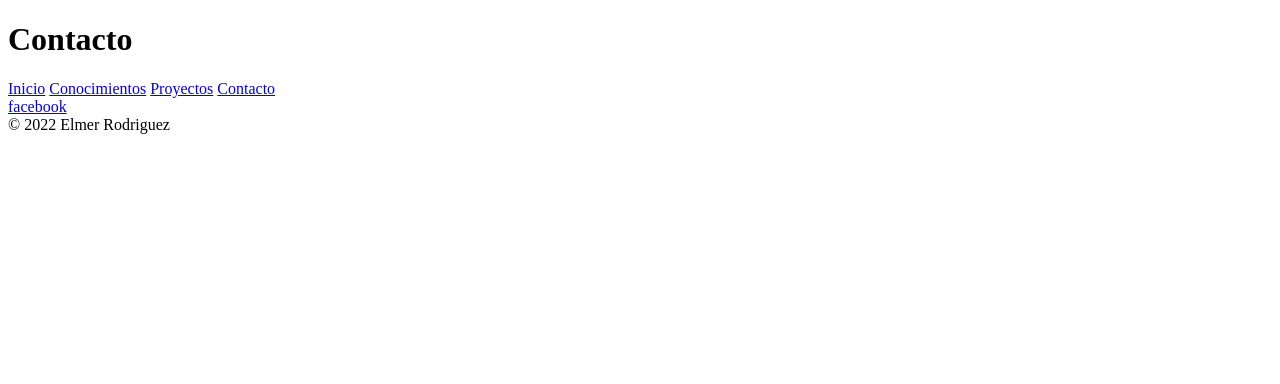
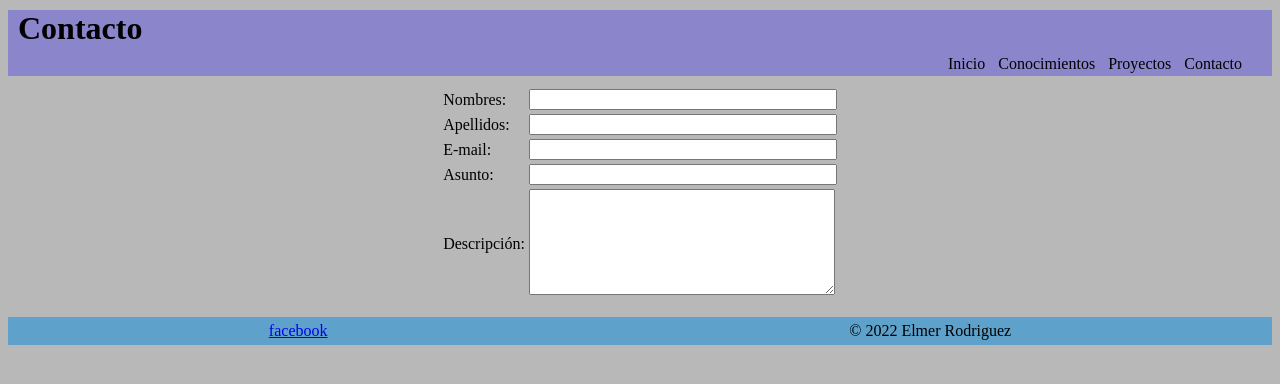
Before and after one commit to elmer718/portafolio, a plain HTML site: page html/contacto.html in a window 1280 px wide. Drawn offline with Linux system fonts and the light colour scheme.

Commit message:
se creo la pagina de contacto con su respectiva hoja de estilo

```diff
--- /dev/null
+++ b/css/contacto.css
@@ -0,0 +1,16 @@
+.cuerpo{
+	display: flex;
+	justify-content: center;
+    align-items: center
+}
+td > input{
+	width: 300px;
+	height: auto;
+}
+
+#descripcion{
+	grid-row: 10;
+	grid-column: 50;
+	width: 300px;
+	height: 100px;
+}
--- a/html/contacto.html
+++ b/html/contacto.html
@@ -4,6 +4,8 @@
 	<meta charset="UTF-8">
 	<meta name="viewport" content="width=device-width, initial-scale=1.0">
 	<title>Elmer Rodriguez</title>
+	<link rel="stylesheet" type="text/css" href="../css/style.css">
+	<link rel="stylesheet" type="text/css" href="../css/contacto.css">
 </head>
 <body>
 	<header>
@@ -18,9 +20,30 @@
 		</div>
 	</header>
 	<div class="cuerpo">
-		<div>
-
-		</div>
+		<form>
+			<table>
+				<tr>
+					<td>Nombres: </td>
+					<td><input type="text" name="nombre" id="nombre" ></td>
+				</tr>
+				<tr>
+					<td>Apellidos: </td>
+					<td><input type="text" name="apellido" id="apellido"></td>
+				</tr>
+				<tr>
+					<td>E-mail: </td>
+					<td><input type="text" name="email" id="email"></td>
+				</tr>
+				<tr>
+					<td>Asunto: </td>
+					<td><input type="text" name="asunto" id="asunto"></td>
+				</tr>
+				<tr>
+					<td>Descripción: </td>
+					<td><textarea id="descripcion"></textarea></td>
+				</tr>
+			</table>
+		</form>
 	</div>
 	<footer>
 		<div class="footer">
```
